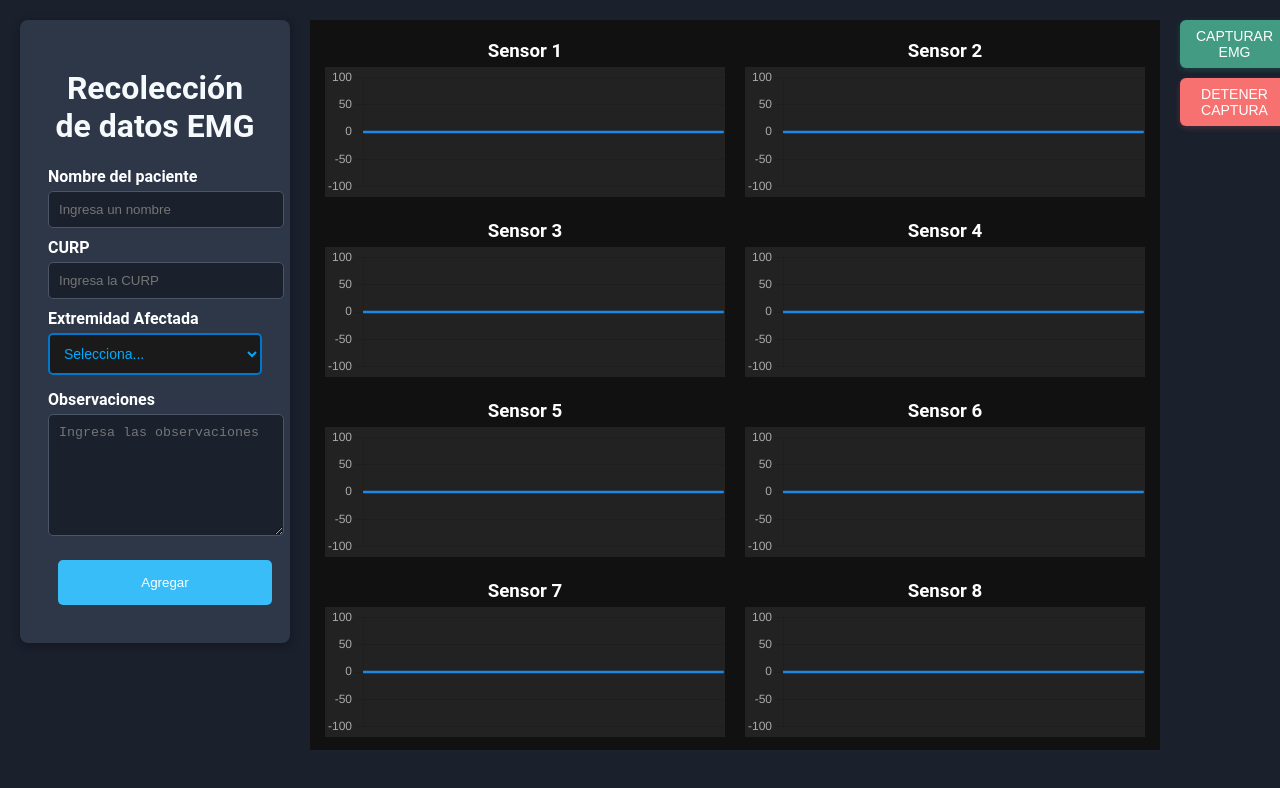
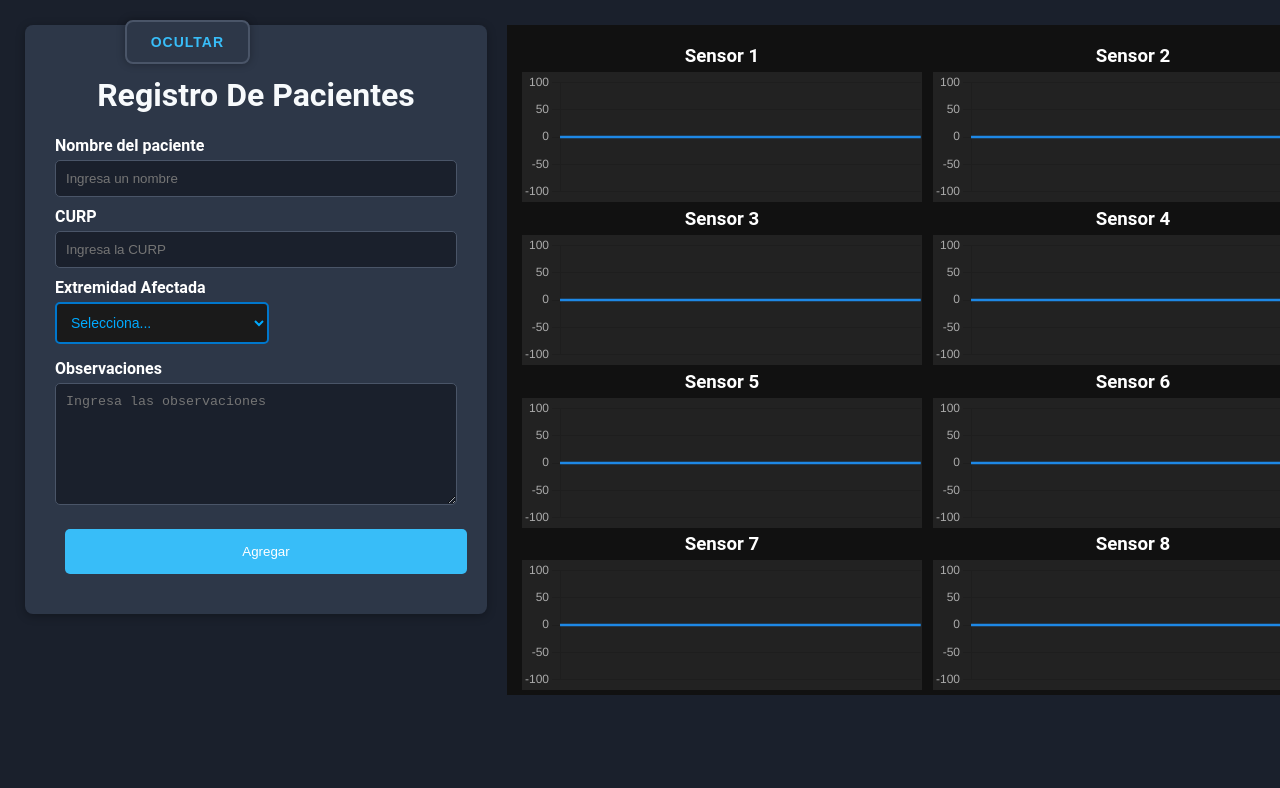
Before and after one commit to Kevin-K01/APP_RecDatosEMG, a React (Vite) app: page / in a window 1280 px wide. Shown: the top 788 px of the page. Built offline with nearby package versions, Linux system fonts and the light colour scheme; no server answers.

Commit message:
se modificaron estilos

```diff
--- a/src/App.jsx
+++ b/src/App.jsx
@@ -1,9 +1,11 @@
 import './assets/Componentes/DatosUser.jsx'
 import DatosUser from './assets/Componentes/DatosUser.jsx'
+
 const App = () => {
   return (
   <>
   <DatosUser></DatosUser>
+
   </>
   )
 }
--- a/src/assets/Componentes/DatosUser.jsx
+++ b/src/assets/Componentes/DatosUser.jsx
@@ -1,5 +1,8 @@
 import { useState, useEffect } from "react";
 import Graficas from "./Graficas";
+import "..//Styles_css/robodk.css";
+import RoboDKWebIframe from './RoboDKWebIframe';
+
 
 const DatosUser = () => {
   const [formData, setFormData] = useState({
@@ -14,6 +17,12 @@ const DatosUser = () => {
   const [success, setSuccess] = useState("");
   const [successEmg, setSuccessEmg] = useState("");
   const [errorEmg, setErrorEmg] = useState("");
+
+  const [isVisible, setIsVisible] = useState(true); // Estado para mostrar/ocultar el formulario
+
+  const toggleForm = () => {
+    setIsVisible(!isVisible); // Cambia el estado de visibilidad
+  };
 
   // Cargar datos desde el CSV almacenado localmente al iniciar
   useEffect(() => {
@@ -108,11 +117,22 @@ const DatosUser = () => {
           alert("El número de sesión debe ser un valor numérico mayor o igual a 1.");
           return;
         }
+        let curp = prompt("Ingresa tu curp: ");
+        if (curp === null) {
+          alert("Proceso cancelado.");
+          return;
+        }
+        curp = curp.trim().toUpperCase();
 
-        if (!nombre2 || !sesion) {
-          setErrorEmg("El nombre y el número de sesión son obligatorios");
+        if (curp === "") {
+          alert("Ingresa una curp válida.");
+          return;
+        }
+
+        if (!nombre2 || !sesion || !curp) {
+          setErrorEmg("El nombre, la curp y el número de sesión son obligatorios");
           setTimeout(() => setErrorEmg(""), 2000);
-          alert("El nombre y el número de sesión son obligatorios.");
+          alert("El nombre, curp y el número de sesión son obligatorios.");
           return;
         }
 
@@ -135,6 +155,7 @@ const DatosUser = () => {
           body: JSON.stringify({
             nombre: nombre2,
             sesion: sesion,
+            curp: curp,
             observaciones: observaciones,
           }),
         });
@@ -188,8 +209,13 @@ const DatosUser = () => {
 
   return (
     <div className="contenedor">
-      <form onSubmit={handleAdd} className="formulario">
-        <h1 className="tituloform">Recolección de datos EMG</h1>
+
+
+      <div className={`formulario ${isVisible ? 'show' : 'hide'}`}>
+
+
+        <form onSubmit={handleAdd}>
+          <h1 className="tituloform">Registro De Pacientes</h1>
           <label>Nombre del paciente</label>
           <input
             type="text"
@@ -231,13 +257,27 @@ const DatosUser = () => {
           {success && <p style={{ color: "green" }}>{success}</p>}
         </form>
 
+
+      </div>
+      <button  className="toggle-button" onClick={toggleForm}> {isVisible ? 'Ocultar' : 'Mostrar'}</button>
+
+
       <Graficas />
+
       <div className="botones">
+
         <button onClick={() => capEmg(true)} className="capturar">Capturar EMG</button>
         <button onClick={() => capEmg(false)} className="detener">Detener captura</button>
         {errorEmg && <p style={{ color: "red" }}>{errorEmg}</p>}
         {successEmg && <p style={{ color: "green" }}>{successEmg}</p>}
       </div>
+      <div className='robodk'>
+        <RoboDKWebIframe />
+      </div>
+
+
+
+
     </div>
   );
 };
--- /dev/null
+++ b/src/assets/Componentes/RoboDKWebIframe.jsx
@@ -0,0 +1,16 @@
+
+const RoboDKWebIframe = () => {
+    return (
+        <div>
+            <iframe
+                src="https://web.robodk.com/web"
+                width="600px"
+                height="670px"
+                style={{ border: '1px solid black' }}
+                title="RoboDK Web"
+            />
+        </div>
+    );
+};
+
+export default RoboDKWebIframe;
--- a/src/assets/Styles_css/Graficas.css
+++ b/src/assets/Styles_css/Graficas.css
@@ -1,12 +1,16 @@
+
+/* Estilos de la gráfica */
 .grafica-container {
   display: grid;
   grid-template-columns: 1fr 1fr;
-    gap: 20px;
+  gap: 11px;
   background: #111;
   padding: 15px;
-    height: 700px;
+  height: 640px;
+  transition: transform 0.5s ease-in-out; /* Transición para mover la gráfica */
 }
 
+/* Los elementos dentro de la gráfica */
 .grafica-item {
   height: 130px;
   width: 400px;
@@ -21,3 +25,13 @@
 canvas {
   background: #222;
 }
+
+
+/* Mueve las gráficas solo cuando el formulario se oculta */
+.formulario.hide ~ .grafica-container {
+  transform: translateX(-60%); /* Ajuste: mueve solo hasta un 60% para que las gráficas sigan visibles */
+}
+
+.formulario.show ~ .grafica-container {
+  transform: translateX(0); /* Las gráficas vuelven a su posición original cuando el formulario está visible */
+}
--- a/src/assets/Styles_css/formulario.css
+++ b/src/assets/Styles_css/formulario.css
@@ -3,16 +3,81 @@
   display: flex;
   align-items: flex-start;
   gap: 20px;
-    padding: 20px;
+  padding: 25px;
+  max-width: 100%; /* Evita que sea más ancho de lo necesario */
+  overflow: hidden;
+
+
 }
+
+/* estilo de botn para mostrar u ocultar formulario */
+.toggle-button {
+  background: #2d3748; /* Mismo fondo que el formulario */
+  color: #38bdf8; /* Azul vibrante para contraste */
+  border: 2px solid #4a5568; /* Borde sutil para dar volumen */
+  cursor: pointer;
+  padding: 12px 24px;
+  position: absolute;
+  right: 1030px;  /*controla la posición del boton para ver u ocultar el formulario*/
+  top: 20px;
+  z-index: 2;
+  font-size: 14px;
+  font-weight: bold;
+  text-transform: uppercase;
+  letter-spacing: 1px;
+  border-radius: 8px;
+  box-shadow: 0 0 8px rgba(0, 0, 0, 0.3);
+  outline: none;
+  transition: all 0.5s ease-in-out;
+}
+
+/* Efecto Hover: Resalta el botón con un brillo azul */
+.toggle-button:hover {
+  background: #1e293b; /* Azul más oscuro */
+  box-shadow: 0 0 10px rgba(56, 189, 248, 0.5); /* Sombra azul */
+  transform: scale(1.05);
+  color: #0ea5e9;
+  border-color: #0ea5e9;
+}
+
+/* Efecto Active: Da la sensación de ser presionado */
+.toggle-button:active {
+  transform: scale(0.98);
+  box-shadow: 0 0 5px rgba(56, 189, 248, 0.6);
+  border-color: #38bdf8;
+}
+
+
+
+/* Mueve el botón cuando el formulario se oculta */
+.formulario.hide ~ .toggle-button {
+  transform: translateX(-300%); /* Mueve el botón junto con las gráficas */
+}
+
+/* Mantiene el botón en su posición original cuando el formulario está visible */
+.formulario.show ~ .toggle-button {
+  transform: translateX(0); /* Vuelve a la posición original */
+}
+
 
 /* Estilos del formulario */
 .formulario {
-    width: 500px;
-    padding: 28px;
+  transition: transform 0.5s ease-in-out;
+  width: 800px;
+  padding: 30px;
   background: #2d3748;
   border-radius: 8px;
   box-shadow: 0 2px 10px rgba(0, 0, 0, 0.3);
+  position: relative;
+  z-index: 1; /* Para asegurar que no se sobreponga con otros elementos */
+}
+
+.formulario.hide {
+  transform: translateX(-110%); /* Mueve el formulario hacia la izquierda fuera de la vista */
+}
+
+.formulario.show {
+  transform: translateX(0); /* Mueve el formulario a su posición original */
 }
 
 .formulario label {
@@ -24,7 +89,7 @@
 
 .formulario input,
 .formulario textarea {
-    width: 100%;
+  width: 380px;
   padding: 10px;
   margin-bottom: 10px;
   border: 1px solid #4a5568;
@@ -43,7 +108,7 @@
   margin: 10px;
   background-color: #38bdf8;
   color: white;
-    border:none;
+  border: none;
   border-radius: 5px;
   cursor: pointer;
 }
@@ -55,34 +120,37 @@
 /* Contenedor de los botones */
 .botones {
   display: flex;
-    flex-direction: column;
-    gap: 10px;
-    width: 250px;
+  flex-direction:row;
+  gap: 11px;
+  z-index: 2;
 }
 
-  h1{
+h1 {
   text-align: center;
 }
-  /* Botones */
+
+/* Estilos generales para los botones */
 .capturar, .detener {
-    padding: 8px 16px;
+  padding: 10px 16px;
   font-size: 14px;
   font-weight: 500;
-    border-radius: 6px;
+  border-radius: 5px;
   border: none;
-    transition: all 0.3s ease-in-out;
+  transition: all 0.5s ease-in-out;
   cursor: pointer;
   text-transform: uppercase;
+  position: relative; /* Asegura que el desplazamiento funcione correctamente */
 }
 
+/* Estilos del botón Capturar */
 .capturar {
-    background-color: #429b82;
+  background-color: #309377;
   color: white;
   box-shadow: 0 2px 6px rgba(52, 211, 153, 0.2);
 }
 
 .capturar:hover {
-    background-color:#05a268c8 ;
+  background-color: #0c8e5ec8;
   box-shadow: 0 4px 8px rgba(52, 211, 153, 0.3);
   transform: translateY(-1px);
 }
@@ -92,6 +160,7 @@
   transform: translateY(1px);
 }
 
+/* Estilos del botón Detener */
 .detener {
   background-color: #f87171;
   color: white;
@@ -109,6 +178,19 @@
   transform: translateY(1px);
 }
 
+/* Mueve los botones cuando el formulario se oculta */
+.formulario.hide ~ .botones .capturar,
+.formulario.hide ~ .botones .detener {
+  transform: translateX(-290%); /* Mueve los botones hacia la izquierda */
+}
+
+/* Mantiene los botones en su posición cuando el formulario está visible */
+.formulario.show ~ .botones .capturar,
+.formulario.show ~ .botones .detener {
+  transform: translateX(0); /* Vuelve a la posición original */
+}
+
+
 /* Fondo general */
 body {
   background-color: #1a202c;
@@ -119,41 +201,41 @@
 }
 
 
-  /*Estilos generales del select*/
-  select{
-    background-color:#1a1a1a;
-    color:#00aaff;
-    border:2px solid #0077cc;
-    padding:10px;
-    font-size:14px;
-    border-radius:5px;
-    outline:none;
-    cursor:pointer;
+/* Estilos generales del select */
+select {
+  background-color: #1a1a1a;
+  color: #00aaff;
+  border: 2px solid #0077cc;
+  padding: 10px;
+  font-size: 14px;
+  border-radius: 5px;
+  outline: none;
+  cursor: pointer;
   transition: all 0.3s ease-in-out;
   margin: 0px;
   margin-bottom: 15px;
 }
-/*cambia el color cuando el usuario se coloca sobre el*/
-  select:hover{
-    border-color:#00ccff;
-  }
 
-  select:focus{
-    box-shadow:0px 0px 10px #00ccff;
+/* Cambia el color cuando el usuario se coloca sobre el */
+select:hover {
   border-color: #00ccff;
 }
 
-  /*estilo para las opciones*/
-  option{
-    background-color:#000000;
-    color:#00aaff;
-    font-size:14px;
-    padding:5px;
+select:focus {
+  box-shadow: 0px 0px 10px #00ccff;
+  border-color: #00ccff;
 }
 
-  /*Estilo cuando se selecciona una opción*/
-  select option:checked{
+/* Estilo para las opciones */
+option {
+  background-color: #000000;
+  color: #00aaff;
+  font-size: 14px;
+  padding: 5px;
+}
+
+/* Estilo cuando se selecciona una opción */
+select option:checked {
   background-color: #0077cc;
-    color:white;
-
+  color: white;
 }
--- /dev/null
+++ b/src/assets/Styles_css/robodk.css
@@ -0,0 +1,17 @@
+/* Estilo para el contenedor de RoboDK */
+.robodk {
+    display: flex;
+    flex-direction: column;
+    transition: transform 0.5s ease-in-out; /* Agregar transición para el movimiento */
+  }
+
+  /* Mueve el contenedor de RoboDK cuando el formulario se oculta */
+  .formulario.hide ~ .robodk {
+    transform: translateX(-120%); /* Desplaza el contenedor hacia la izquierda */
+  }
+
+/* Ocultar RoboDK cuando el formulario está visible */
+.formulario.show ~ .robodk {
+    opacity: 0;
+    visibility: hidden;
+  }
```
Lines whose indentation alone changed are shown as unchanged.
